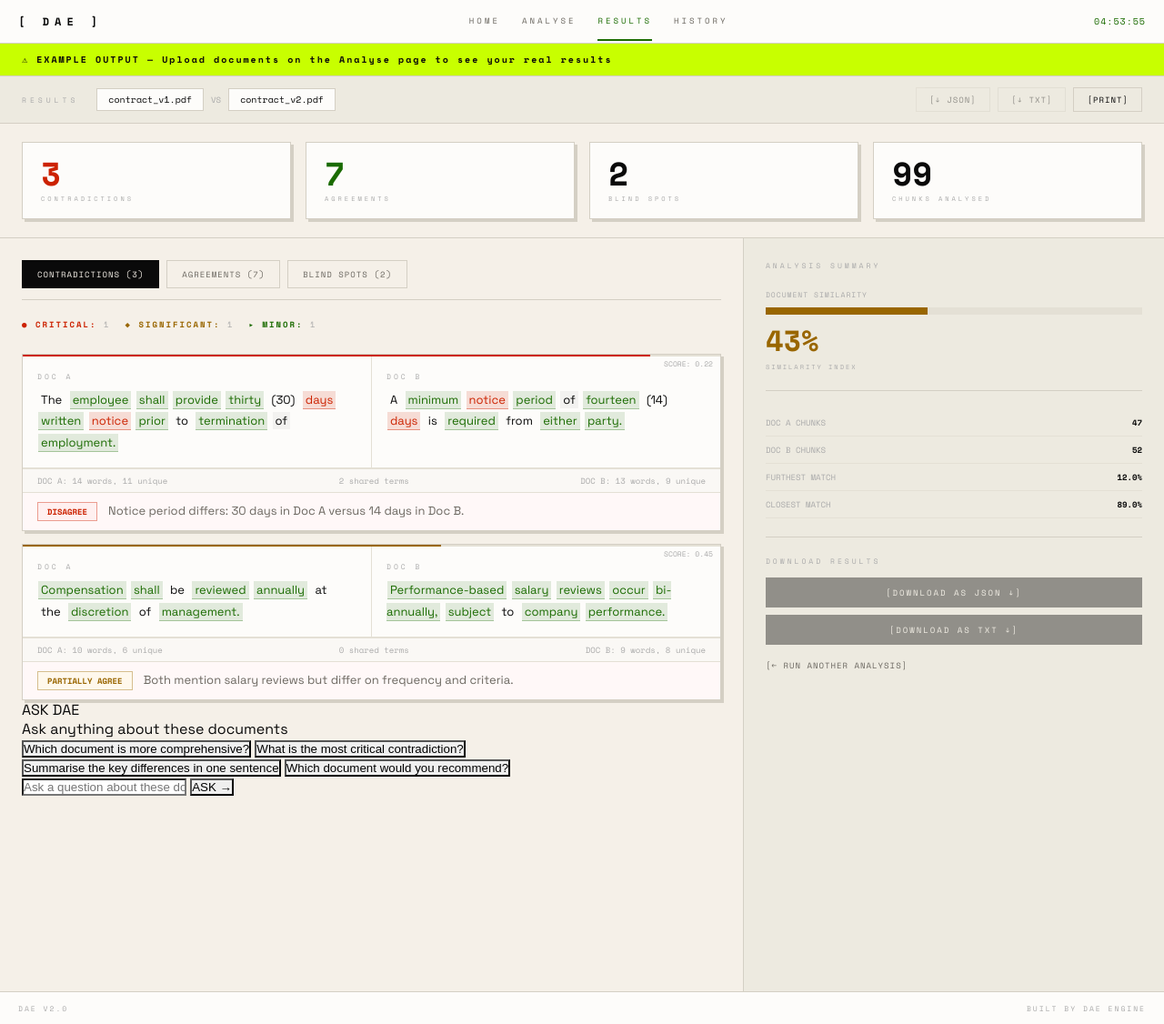
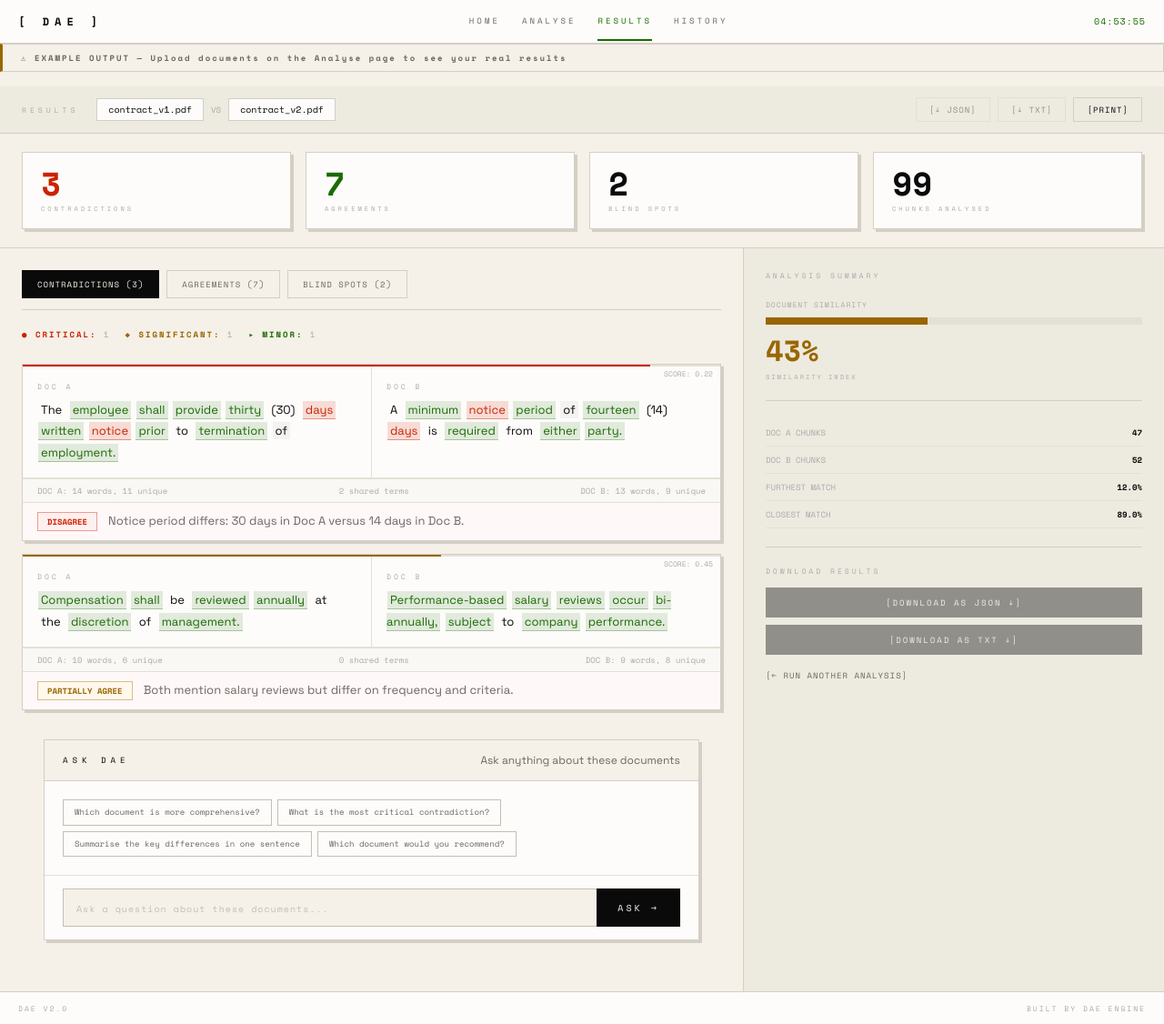
Before and after one commit to Haripriya24071/DAE, a Flask app: page /result in a window 1280 px wide. Shown: the whole page at 91% size. Run offline with Flask 3, Linux system fonts and the light colour scheme.

Commit message:
feat: add results.html template with analysis visualization and layout styles

```diff
--- a/DAE/templates/results.html
+++ b/DAE/templates/results.html
@@ -635,6 +635,19 @@
     white-space: nowrap;
   }
 
+  /* EXAMPLE OUTPUT BANNER */
+  .example-banner {
+    background: #F5F0E8;
+    border: 1px solid #D4CFC4;
+    border-left: 3px solid #996600;
+    color: #6B6760;
+    font-family: 'Space Mono', monospace;
+    font-size: 9px;
+    letter-spacing: 2px;
+    padding: 8px 20px;
+    margin-bottom: 16px;
+  }
+
   /* PART 5 — PRINT STYLESHEET */
   @media print {
     body { background: white !important; color: black !important; }
@@ -645,14 +658,15 @@
     .narrative-body-container { display: flex !important; }
     .narrative-section { page-break-inside: avoid; }
     .res-item-card { page-break-inside: avoid; margin-bottom: 16px !important; box-shadow: none !important; border: 1px solid #0A0A0A !important; }
+  }
+
 /* ── QA PANEL ─────────────────────────────────────── */
 
 .qa-panel {
-  margin: 32px 0 0;
-  border-top: 2px solid #0A0A0A;
-  background: #FDFCFA;
+  margin: 32px 24px;
   border: 1px solid #D4CFC4;
   box-shadow: 3px 3px 0 #D4CFC4;
+  background: #FDFCFA;
 }
 
 .qa-header {
@@ -689,12 +703,10 @@
   border-bottom: 1px solid #E4E0D5;
 }
 
-/* Scrollbar */
 .qa-messages::-webkit-scrollbar { width: 4px; }
 .qa-messages::-webkit-scrollbar-track { background: #F5F0E8; }
 .qa-messages::-webkit-scrollbar-thumb { background: #C4BFB4; }
 
-/* Suggestion chips */
 .qa-suggestion-row {
   display: flex;
   gap: 6px;
@@ -710,7 +722,6 @@
   background: #FDFCFA;
   color: #6B6760;
   cursor: pointer;
-  letter-spacing: 0;
   text-align: left;
   transition: all 0.1s;
   border-radius: 0;
@@ -723,12 +734,10 @@
   background: #F5F0E8;
 }
 
-/* Message bubbles */
 .qa-message {
   display: flex;
   flex-direction: column;
   gap: 3px;
-  max-width: 100%;
 }
 
 .qa-message.user { align-items: flex-end; }
@@ -773,7 +782,6 @@
   padding: 0 2px;
 }
 
-/* Input row */
 .qa-input-row {
   display: flex;
   gap: 0;
```
